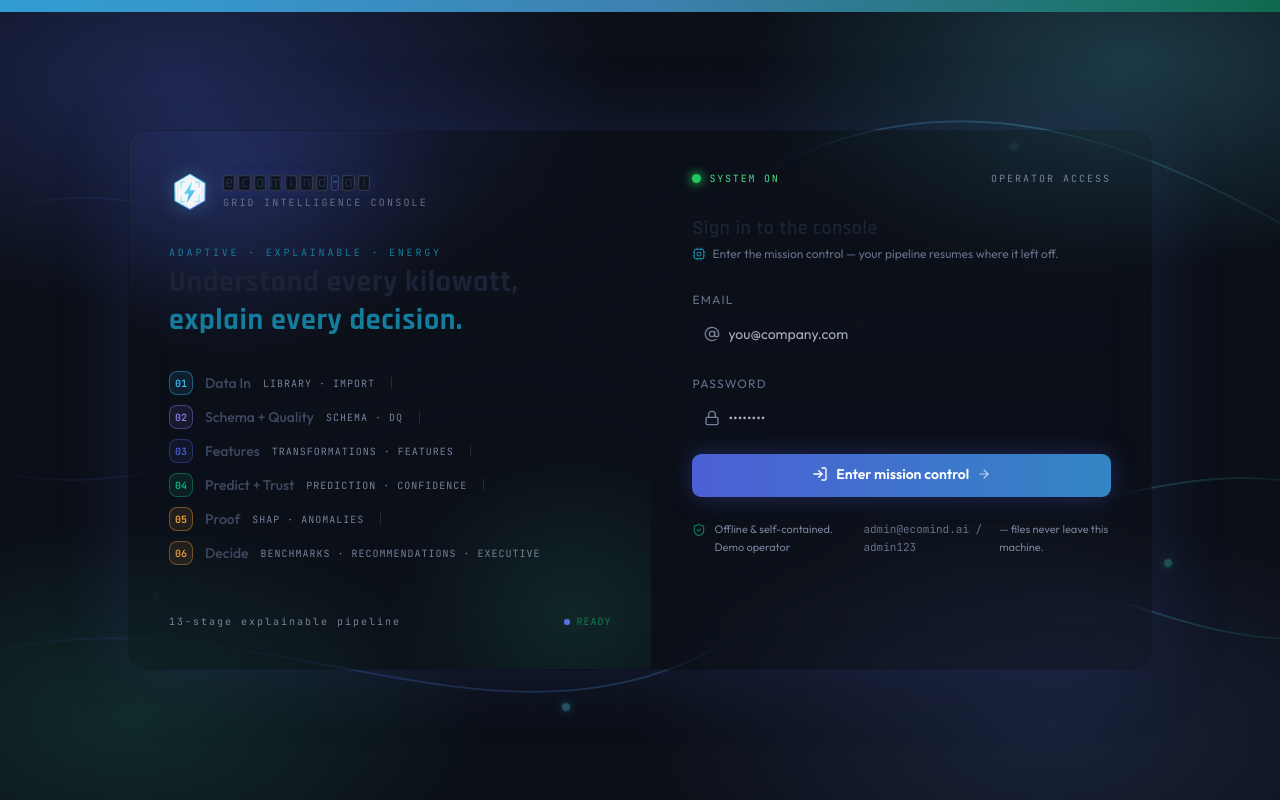
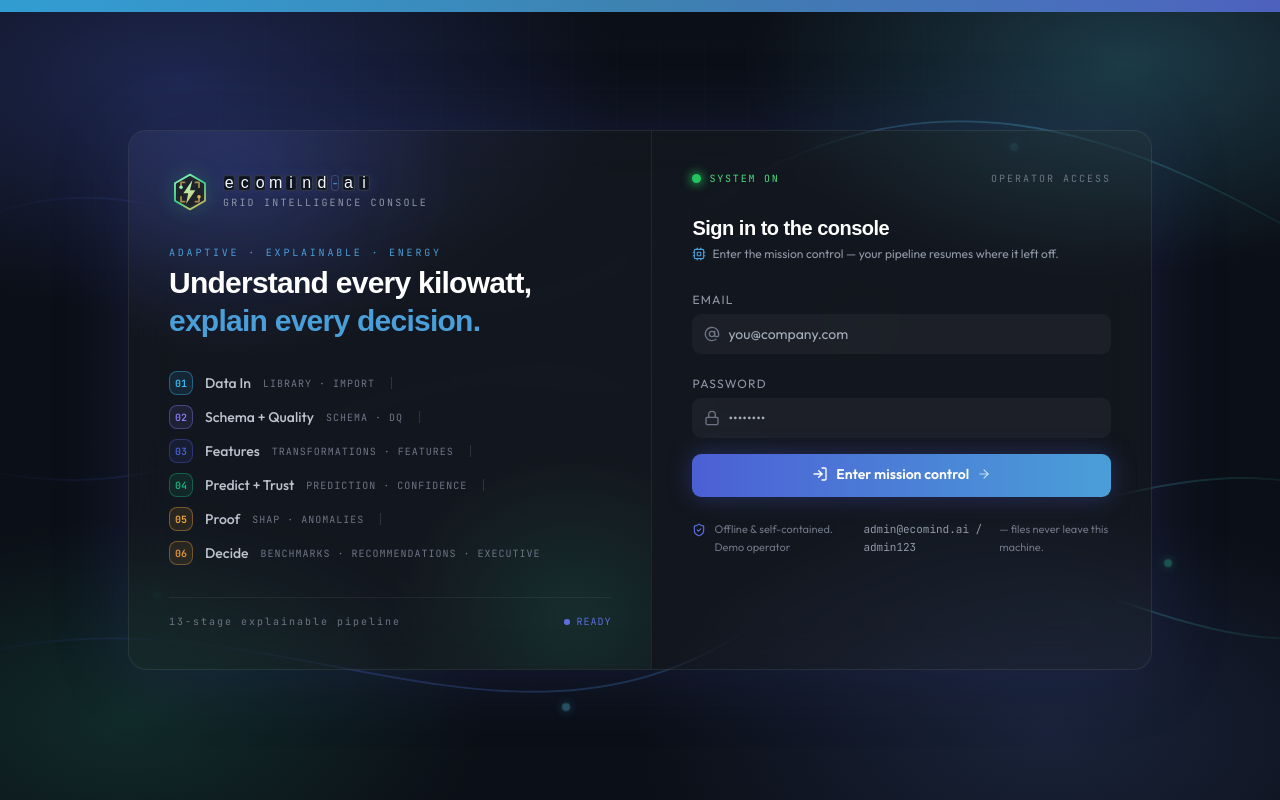
Before and after one commit to shashu123456/EcoMind-AI, a React (Vite) app in the folder frontend/: page /login in a window 1280 px wide. Built offline with nearby package versions, Linux system fonts and the light colour scheme.

Commit message:
feat: dark-first theme, de-blued chunkier identity, framed brand flaps on all stage screens, polished dashboard hero, professional topbar

```diff
--- a/frontend/index.html
+++ b/frontend/index.html
@@ -6,7 +6,7 @@
   <title>EcoMind AI — Adaptive Explainable Energy Intelligence</title>
   <link rel="preconnect" href="https://fonts.googleapis.com" />
   <link rel="preconnect" href="https://fonts.gstatic.com" crossorigin />
-  <link href="https://fonts.googleapis.com/css2?family=Rajdhani:wght@500;600;700&family=Outfit:wght@300;400;500;600;700&family=JetBrains+Mono:wght@400;500;600&display=swap" rel="stylesheet" />
+  <link href="https://fonts.googleapis.com/css2?family=Chakra+Petch:wght@500;600;700&family=Titan+One&family=Outfit:wght@300;400;500;600;700&family=JetBrains+Mono:wght@400;500;600&display=swap" rel="stylesheet" />
 </head>
 <body class="bg-dark text-white font-body antialiased">
   <div id="root"></div>
--- a/frontend/src/lib/interactive/splitflap.tsx
+++ b/frontend/src/lib/interactive/splitflap.tsx
@@ -320,7 +320,7 @@ export function SplitFlapDisplay({
 }: SplitFlapDisplayProps) {
   useInjectKeyframes()
 
-  const fit = (t: string) => Math.min(Math.max(t.length + 6, 10), 40)
+  const fit = (t: string) => Math.min(Math.max(t.length + 2, 6), 40)
 
   // Simple single-row text mode
   if (text && !rows) {
--- a/frontend/src/lib/kit.tsx
+++ b/frontend/src/lib/kit.tsx
@@ -306,6 +306,17 @@ export function Gauge({
           const [x1, y1] = pt(f, r + stroke / 2 + 4)
           const [x2, y2] = pt(f, r + stroke / 2 + 11)
           return <line key={`o${f}`} x1={x1} y1={y1} x2={x2} y2={y2} stroke={RIM} strokeWidth={f === 0 || f === 1 ? 2.5 : 1.4} strokeLinecap="round" opacity={f === 0 || f === 1 ? 0.8 : 0.5} />
+        })}
+        {[0, 0.25, 0.5, 0.75, 1].map(f => {
+          const v = Math.round(f * 100)
+          const [x, y] = pt(f, r + stroke / 2 + 20)
+          return (
+            <text key={`l${f}`} x={x} y={y + 3} textAnchor="middle"
+              fill="var(--term-lo, rgba(255,255,255,0.45))" fontSize={8}
+              opacity={f === 0 || f === 1 ? 0.55 : 0.75}>
+              {v}
+            </text>
+          )
         })}
         {[0.25, 0.5, 0.75].map(f => {
           const [x1, y1] = pt(f, stroke / 2 - 3)
@@ -1014,11 +1025,9 @@ export function StageBanner({
             <p className="text-[10px] font-mono uppercase tracking-[0.25em] text-primary-400">{chapter}</p>
             <h2 className="sr-only">{title}</h2>
             <SplitFlapDisplay
-              bare
               text={title.toUpperCase()}
               size="sm"
               accentColor="#4A9FD8"
-              showIndicators={false}
             />
             {tagline && <p className="text-sm text-gray-500 mt-0.5 max-w-2xl">{tagline}</p>}
           </div>
--- a/frontend/src/lib/logo.tsx
+++ b/frontend/src/lib/logo.tsx
@@ -15,37 +15,41 @@ export function EcoMindLogo({ size = 28, className }: { size?: number; className
       fill="none"
       role="img"
       aria-label="EcoMind AI logo"
-      className={clsx('select-none drop-shadow-[0_0_10px_rgba(90,214,240,0.25)]', className)}
+      className={clsx('select-none drop-shadow-[0_0_10px_rgba(61,214,140,0.22)]', className)}
     >
       <defs>
         <linearGradient id="em-logo" x1="12" y1="4" x2="52" y2="60" gradientUnits="userSpaceOnUse">
-          <stop offset="0" stopColor="#A9FBFF" />
-          <stop offset="0.45" stopColor="#5AD6F0" />
-          <stop offset="1" stopColor="#4C5FD5" />
+          <stop offset="0" stopColor="#8BF7B4" />
+          <stop offset="0.5" stopColor="#3DD68C" />
+          <stop offset="1" stopColor="#E0B558" />
+        </linearGradient>
+        <linearGradient id="em-logo-bolt" x1="26" y1="10" x2="48" y2="60" gradientUnits="userSpaceOnUse">
+          <stop offset="0" stopColor="#A6FFC9" />
+          <stop offset="1" stopColor="#E0B558" />
         </linearGradient>
       </defs>
 
-      {/* hexagon wafer */}
+      {/* hexagon wafer — thicker frame */}
       <path
         d="M32 3 L57 17.5 V46.5 L32 61 L7 46.5 V17.5 Z"
         fill="var(--panel2, #171A20)"
         stroke="url(#em-logo)"
-        strokeWidth="2"
+        strokeWidth="3"
         strokeLinejoin="round"
       />
-      {/* circuit traces on the four corner pads */}
+      {/* circuit traces — warm gold */}
       <path
         d="M17 24 V16 h6 M41 16 h6 V24 M47 40 V48 h-6 M23 48 h-6 V40"
-        stroke="#5AD6F0"
-        strokeWidth="2"
+        stroke="#E0B558"
+        strokeWidth="3"
         strokeLinecap="round"
         strokeLinejoin="round"
-        opacity="0.55"
+        opacity="0.7"
       />
-      <circle cx="17" cy="24" r="2.4" fill="#A9FBFF" />
-      <circle cx="47" cy="40" r="2.4" fill="#A9FBFF" />
-      {/* energy bolt */}
-      <path d="M35.5 14 22 35 h7.8 l-3.2 15.5 14-21.5 h-8.6 z" fill="url(#em-logo)" />
+      <circle cx="17" cy="24" r="3" fill="#8BF7B4" />
+      <circle cx="47" cy="40" r="3" fill="#E0B558" />
+      {/* energy bolt — bolder */}
+      <path d="M36 12 21 34 h8 l-3.5 18 15.5-23 h-9 z" fill="url(#em-logo-bolt)" />
       {/* inner hairline echo */}
       <path
         d="M32 8 52.5 19.5 V44.5 L32 56 11.5 44.5 V19.5 Z"
@@ -64,10 +68,10 @@ export function EcoMindLockup({ size = 26, sub = 'adaptive · explainable · ene
       <EcoMindLogo size={size} />
       <span className="flex flex-col leading-tight">
         <span className="font-display text-[15px] font-bold tracking-tight text-gray-50">
-          ecoMind <span className="text-primary-400">AI</span>
+          ecoMind <span className="text-accent-gold">AI</span>
         </span>
         {sub && (
-          <span className="font-mono text-[9px] uppercase tracking-[0.16em] text-gray-500">
+          <span className="font-mono text-[9px] uppercase tracking-[0.16em] text-accent-gold/60">
             {sub}
           </span>
         )}
--- a/frontend/src/lib/theme.tsx
+++ b/frontend/src/lib/theme.tsx
@@ -16,7 +16,7 @@ function initialTheme(): Theme {
     const stored = localStorage.getItem(THEME_KEY)
     if (stored === 'light' || stored === 'dark') return stored
   } catch { /* storage unavailable */ }
-  return 'light'
+  return 'dark'
 }
 
 export function ThemeProvider({ children }: { children: ReactNode }) {
@@ -24,7 +24,6 @@ export function ThemeProvider({ children }: { children: ReactNode }) {
 
   useEffect(() => {
     document.documentElement.setAttribute('data-theme', theme)
-    try { localStorage.setItem(THEME_KEY, theme) } catch { /* ignore */ }
   }, [theme])
 
   const toggleTheme = () => setTheme(t => (t === 'dark' ? 'light' : 'dark'))
--- a/frontend/src/pages/DQEngine.tsx
+++ b/frontend/src/pages/DQEngine.tsx
@@ -215,7 +215,7 @@ export function DQEnginePage() {
           <div>
             <p className="font-mono text-[11px] uppercase tracking-[0.25em] text-primary-400">Stage 05 · Data Quality Engine</p>
             <h1 className="sr-only">Data Quality Engine</h1>
-            <SplitFlapDisplay bare text="DATA QUALITY ENGINE" size="sm" accentColor="#4A9FD8" showIndicators={false} />
+            <SplitFlapDisplay text="DATA QUALITY ENGINE" size="sm" accentColor="#4A9FD8" />
             <p className="mt-1 text-sm text-gray-400">Watch EcoMind repair the dataset — every correction is explained, and the quality you actually achieved lights up live.</p>
           </div>
           <div className="flex items-center gap-2">
--- a/frontend/src/styles/tokens.css
+++ b/frontend/src/styles/tokens.css
@@ -481,10 +481,21 @@
     animation: none;
   }
 
-  /* ── Display type = Rajdhani (technical, mission-control face) ── */
+/* ── Display type = Chakra Petch (chunky technical face) ── */
   .font-display {
-    font-family: 'Rajdhani', sans-serif;
-    letter-spacing: 0.02em;
+    font-family: 'Chakra Petch', 'Arial Black', sans-serif;
+    letter-spacing: 0;
+  }
+
+  .font-chunky {
+    font-family: 'Titan One', 'Chakra Petch', 'Arial Black', sans-serif;
+    letter-spacing: 0.01em;
+  }
+
+  /* Extra-chunky hero/logo face */
+  .font-chunky {
+    font-family: 'Titan One', 'Chakra Petch', 'Arial Black', sans-serif;
+    letter-spacing: 0.01em;
   }
 
   /* ── Glass panels become raised white modules ─── */
```
Also changed, not shown: frontend/src/components/TopBar.tsx (+42 -6 lines), frontend/src/pages/Dashboard.tsx (+16 -13 lines).
